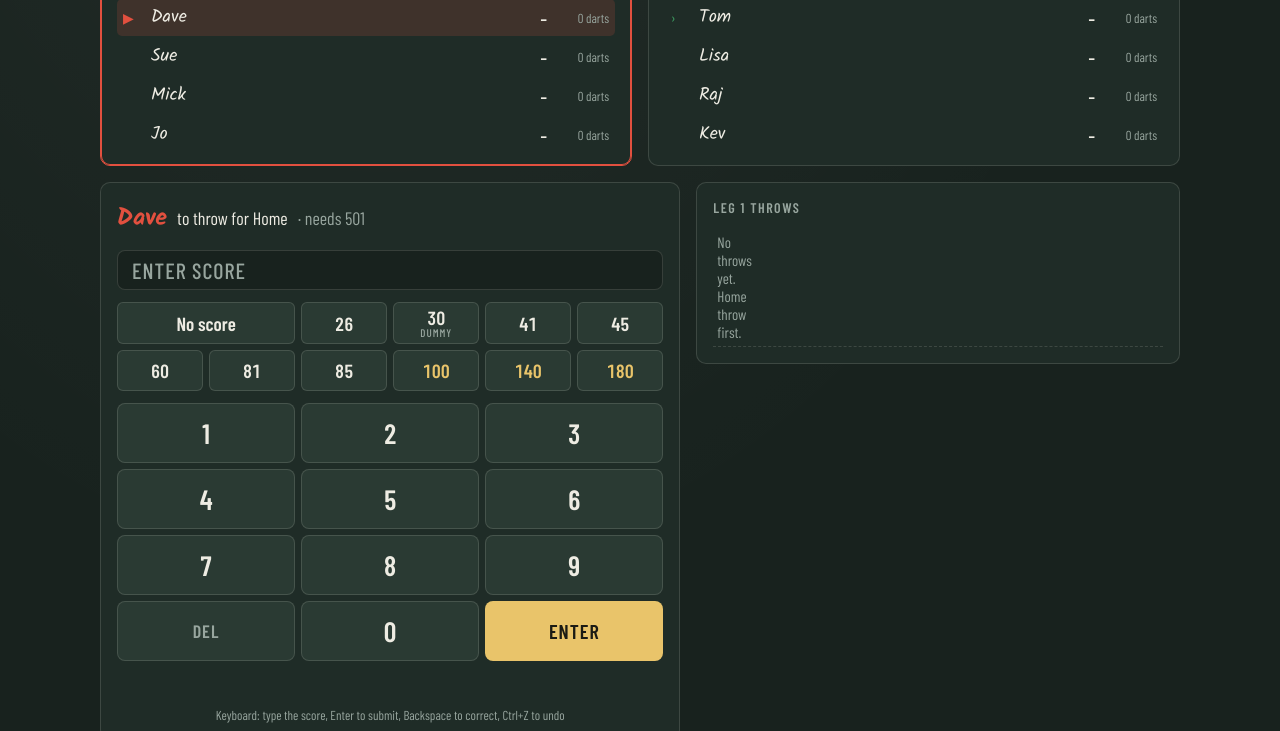
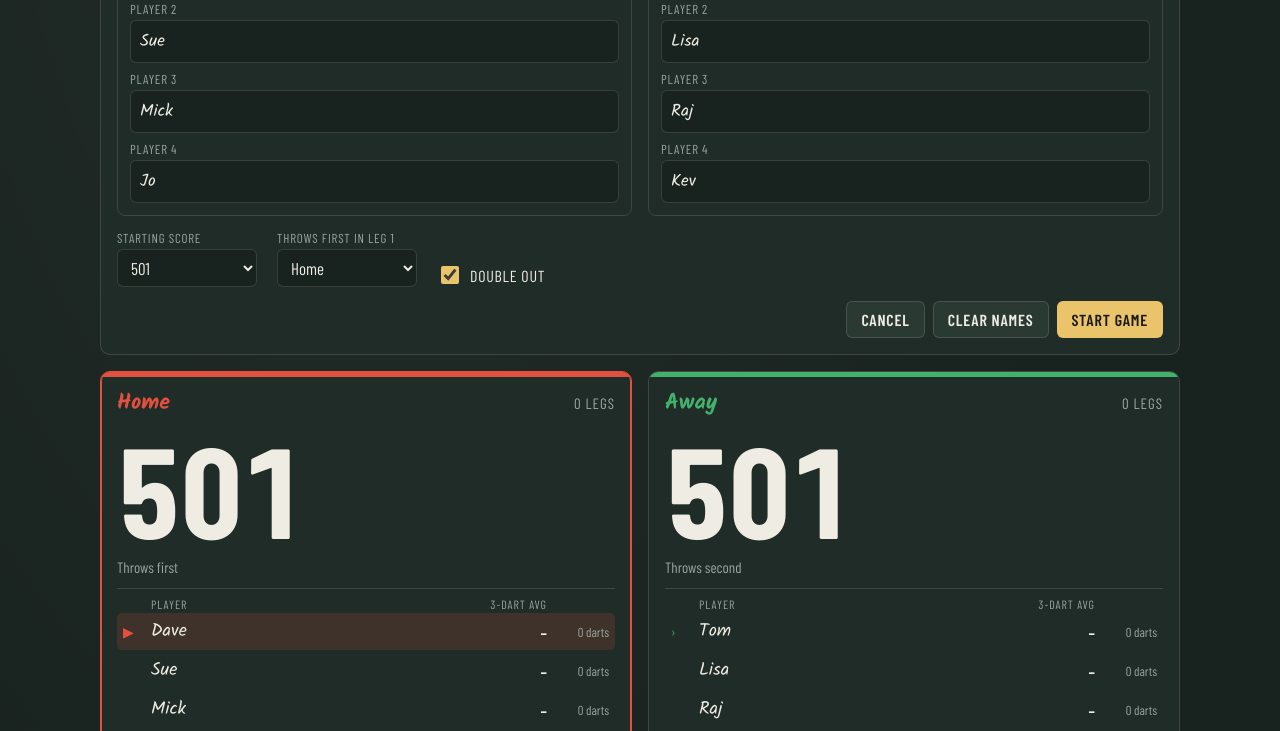
Before and after one commit to hopsnbarley2002/DartCounter, a plain HTML site: page index.html in a window 1280 px wide. Shown: the part 323-1054 px from the top of the page. Drawn offline with nearby package versions, Linux system fonts and the light colour scheme.

Commit message:
Add files via upload

```diff
--- a/index.html
+++ b/index.html
@@ -551,7 +551,7 @@ h1 { font-family: var(--f-chalk); font-weight: 700; font-size: 30px; margin: 0;
     $("setupStart").hidden = !isNew;
     $("setupSave").hidden = isNew;
     $("setupReset").hidden = isNew;
-    $("setupCancel").textContent = isNew ? "Cancel" : "Close";
+    $("setupCancel").textContent = isNew ? (S.turns.length ? "Back to current game" : "Cancel") : "Close";
     $("setup").hidden = false;
     if (isNew) {
       $("setup").scrollIntoView({ block: "start" });
@@ -630,7 +630,12 @@ h1 { font-family: var(--f-chalk); font-weight: 700; font-size: 30px; margin: 0;
   });
 
   window.claude?.hot?.snapshot?.(() => ({ entry }));
-  const start = data => { entry = (data && data.entry) || ""; render(); };
+  const start = data => {
+    entry = (data && data.entry) || "";
+    render();
+    // Open on the New game screen; a hot update (data present) keeps whatever was on screen
+    if (!data || !Object.keys(data).length) openSetup("new");
+  };
   window.claude?.hot?.ready ? window.claude.hot.ready(start) : start(window.claude?.hot?.data ?? {});
 })();
 </script>
```
